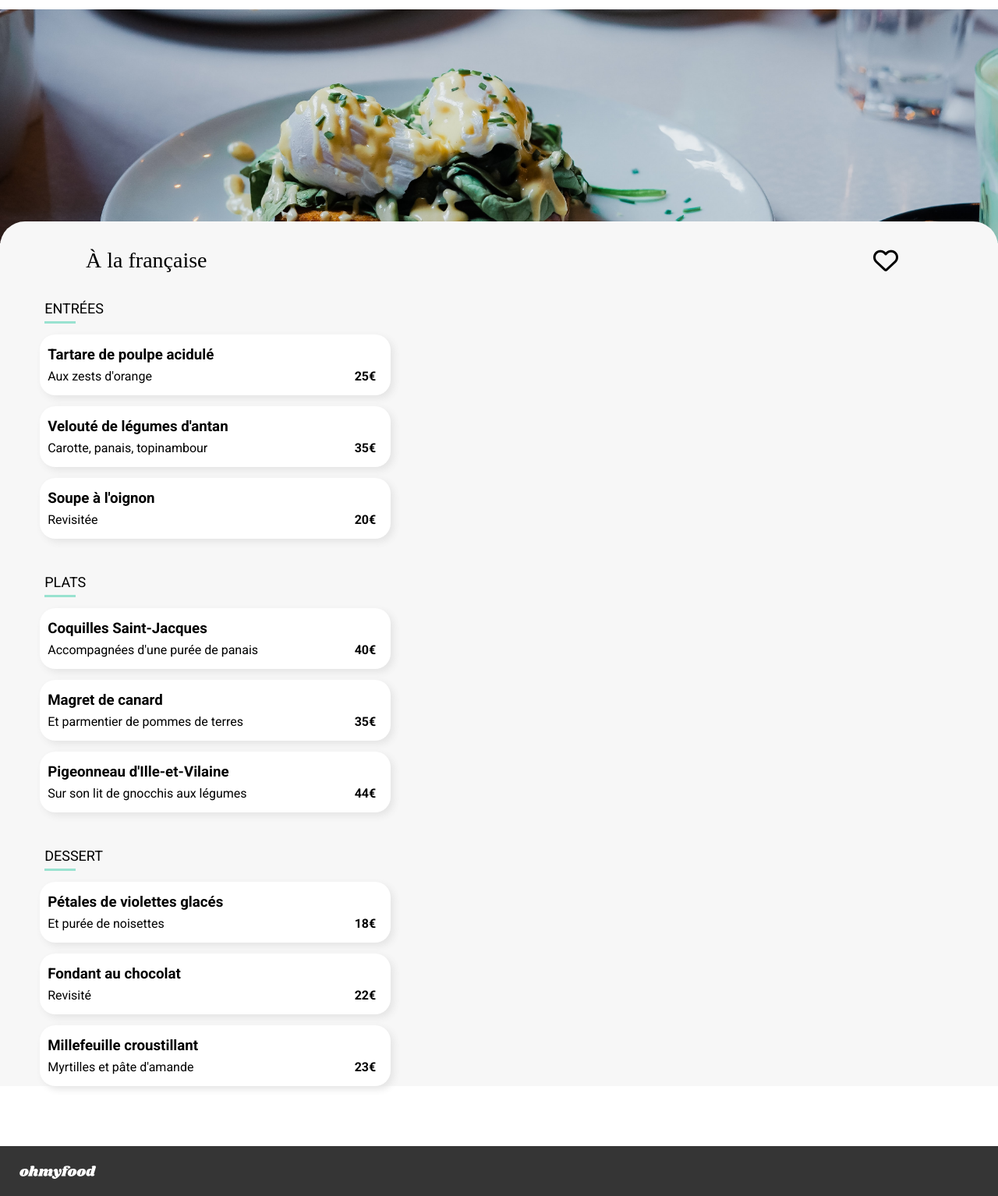
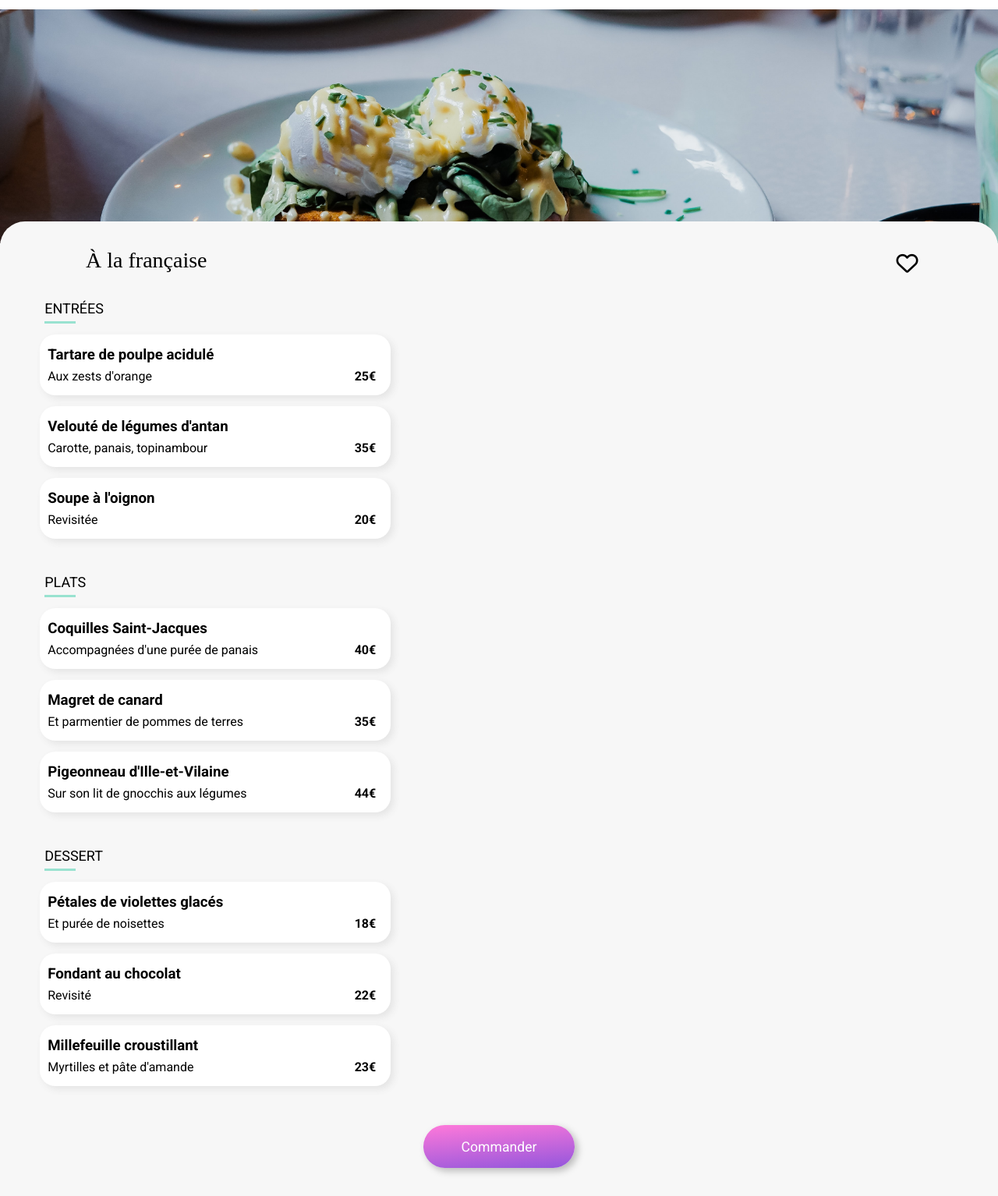
Before and after one commit to Yuuusuuke/VincentAllio_3_25082021, a website: page restaurants/alafrancaise.html in a window 1280 px wide. Shown: the part 52-1586 px from the top of the page at 78% size. Drawn offline with Linux system fonts and the light colour scheme; a web font is replaced by a local one.

Commit message:
Add button for restaurants

```diff
--- a/restaurants/alafrancaise.html
+++ b/restaurants/alafrancaise.html
@@ -20,7 +20,7 @@
         </header>
 
         <!--     Content     -->
-        <main class="main">
+        <main class="main main--restaurant">
             <img class="imageRestaurant" src="../Ressources/images/restaurants/toa-heftiba-DQKerTsQwi0-unsplash.jpg" alt="image A la française" />
 
             <div class="menu">
@@ -135,6 +135,10 @@
                         </div>
                     </div>
                 </div>
+
+                <a class="menu__button button">
+                    Commander
+                </a>
             </div>
         </main>
 
--- /dev/null
+++ b/sass/components/_button.scss
@@ -0,0 +1,16 @@
+.button {
+    font-size: 1.1em;
+    background-image: linear-gradient(355deg, $colorPrimary, $colorSecondary);
+    padding: 1em 1.5em;
+    border-radius: 30px;
+    color: white;
+    box-shadow: 0.25rem 0.25rem 10px rgb(0 0 0 / 25%);
+    cursor: pointer;
+    transition: all .25s ease;
+    font-family: "Roboto", sans-serif;
+
+    &:hover {
+        box-shadow: 0.25rem 0.25rem 10px rgb(0 0 0 / 50%);
+        filter: brightness(1.1);
+    }
+}
--- a/sass/main.scss
+++ b/sass/main.scss
@@ -1,12 +1,22 @@
+/* - - - Base - - - */
 @import "./base/global";
+
+/* - - - Utils - - - */
 @import "./utils/variables";
 @import "./utils/mixins";
 @import "./utils/placeholders";
 @import "./utils/keyframes";
 @import "./utils/breakpoints";
+
+/* - - - Layout - - - */
 @import "./layout/header";
 @import "./layout/footer";
-@import "./layout/heart";
+
+/* - - - Components - - - */
+@import "./components/heart";
 @import "./components/loader";
+@import "./components/button";
+
+/* - - - Pages - - - */
 @import "./pages/index";
 @import "./pages/restaurants";
--- a/sass/pages/_index.scss
+++ b/sass/pages/_index.scss
@@ -51,22 +51,6 @@
         font-size: 1.125em;
         font-weight: 300;
         margin: 1em 0 2em 0;
-    }
-
-    &__button {
-        font-size: 1.1em;
-        background-image: linear-gradient(355deg, $colorPrimary, $colorSecondary);
-        padding: 1em 1.5em;
-        border-radius: 30px;
-        color: white;
-        box-shadow: 0.25rem 0.25rem 10px rgb(0 0 0 / 25%);
-        cursor: pointer;
-        transition: all .25s ease;
-    }
-
-    &__button:hover {
-        box-shadow: 0.25rem 0.25rem 10px rgb(0 0 0 / 50%);
-        filter: brightness(1.1);
     }
 }
 /* - - - Explaination - - - */
--- a/sass/pages/_restaurants.scss
+++ b/sass/pages/_restaurants.scss
@@ -6,11 +6,17 @@
     object-position: center;
 }
 
+.main--restaurant{
+    background: #f7f7f7;
+}
+
 /* - - - Menu - - - */
 .menu{
     padding: 34px 4% 0 4%;
     top: -2em;
     position: relative;
+    display: flex;
+    flex-direction: column;
     z-index: 1;
     border-radius: 2em 2em 0 0;
     background: #f7f7f7;
@@ -23,8 +29,8 @@
     }
 
     & .fa-heart{
-        top: 34px;
-        right: 10%;
+        top: 40px;
+        font-size: 28px;
     }
 
     &__list{
@@ -110,4 +116,12 @@
             }
         }
     }
+
+    &__button{
+        align-self: center;
+        width: auto;
+        padding: 1em 49px;
+        margin-top: 5px;
+        margin-bottom: 60px;
+    }
 }
```
Also changed, not shown: index.html (+1 -1 lines), public/css/prefixed/style.css, public/css/style.css, sass/components/_heart.scss (renamed from sass/layout/_heart.scss), 1 other file.
